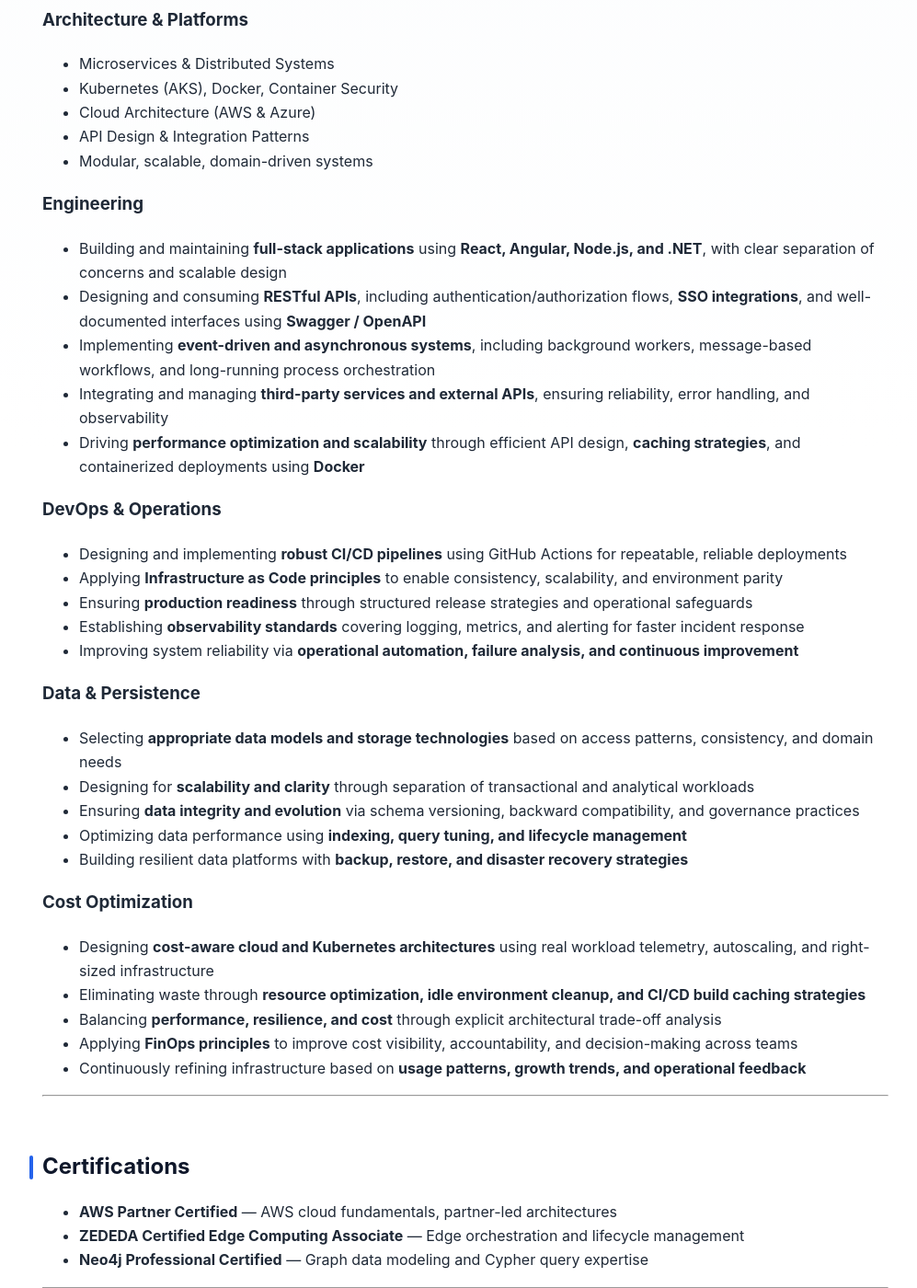
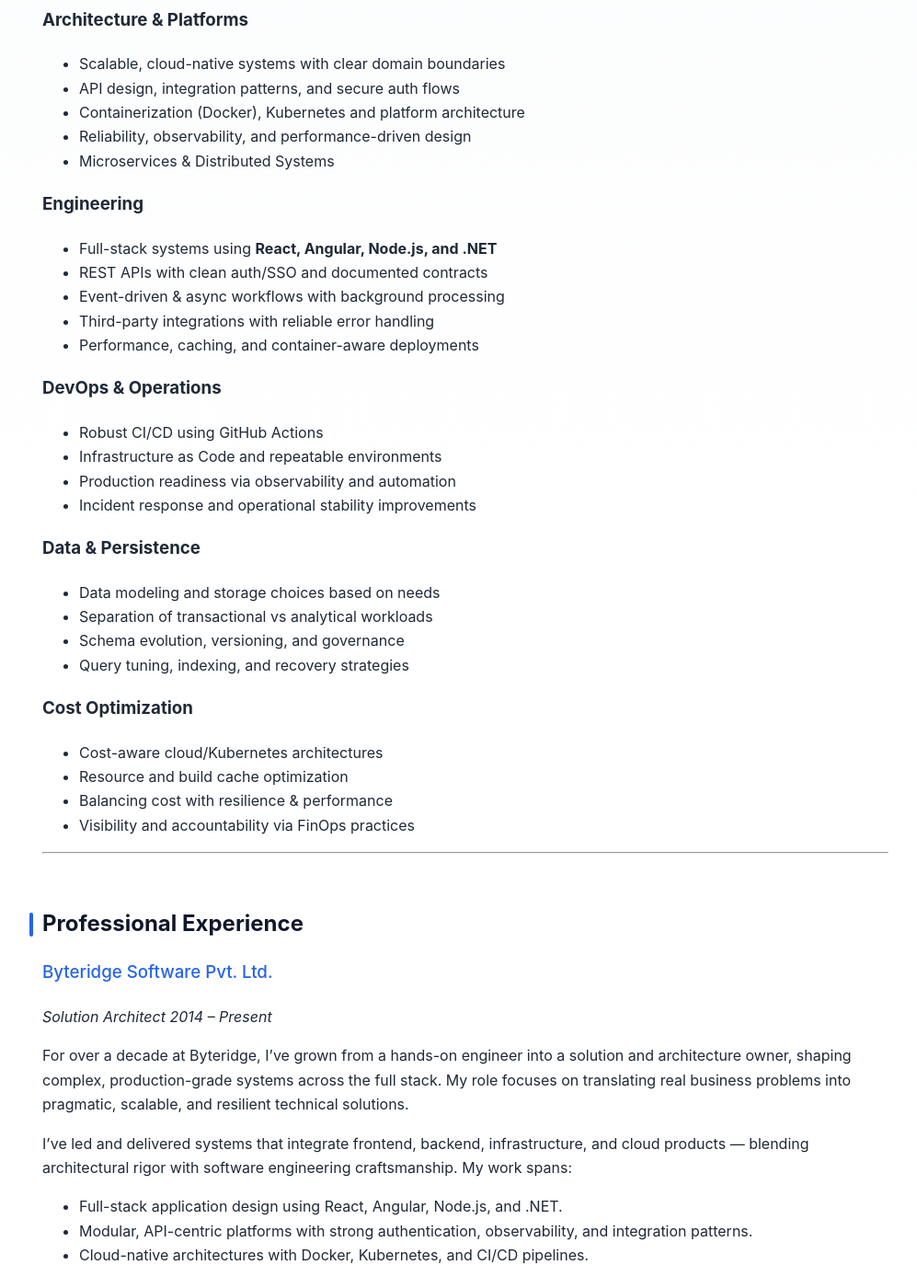
Before and after one commit to aloknecessary/aloknecessary.github.io, a Jekyll site: the page built from index.md, in a window 1280 px wide and 1400 px high, scrolled down 932 px. Shown: the whole window at 92% size, without its empty margins (134-1131 px from the left). Built offline with Jekyll 4.4.1, drawn with Linux system fonts in a browser that asks for light colours; some of the changed text lies outside the part shown.

Commit message:
Update expertise and experience sections in index.md
Revised core expertise and professional experience sections to enhance clarity and detail.

Signed-off-by: Alok Ranjan Daftuar <aloknecessary@gmail.com>

```diff
--- a/index.md
+++ b/index.md
@@ -32,39 +32,62 @@
 ## Core Expertise
 
 ### Architecture & Platforms
-- Microservices & Distributed Systems
-- Kubernetes (AKS), Docker, Container Security
-- Cloud Architecture (AWS & Azure)
-- API Design & Integration Patterns
-- Modular, scalable, domain-driven systems
+
+* Scalable, cloud-native systems with clear domain boundaries
+* API design, integration patterns, and secure auth flows
+* Containerization (Docker), Kubernetes and platform architecture
+* Reliability, observability, and performance-driven design
+* Microservices & Distributed Systems
+
 
 ### Engineering
-- Building and maintaining **full-stack applications** using **React, Angular, Node.js, and .NET**, with clear separation of concerns and scalable design
-- Designing and consuming **RESTful APIs**, including authentication/authorization flows, **SSO integrations**, and well-documented interfaces using **Swagger / OpenAPI**
-- Implementing **event-driven and asynchronous systems**, including background workers, message-based workflows, and long-running process orchestration
-- Integrating and managing **third-party services and external APIs**, ensuring reliability, error handling, and observability
-- Driving **performance optimization and scalability** through efficient API design, **caching strategies**, and containerized deployments using **Docker**
+
+* Full-stack systems using **React, Angular, Node.js, and .NET**
+* REST APIs with clean auth/SSO and documented contracts
+* Event-driven & async workflows with background processing
+* Third-party integrations with reliable error handling
+* Performance, caching, and container-aware deployments
 
 ### DevOps & Operations
-- Designing and implementing **robust CI/CD pipelines** using GitHub Actions for repeatable, reliable deployments
-- Applying **Infrastructure as Code principles** to enable consistency, scalability, and environment parity
-- Ensuring **production readiness** through structured release strategies and operational safeguards
-- Establishing **observability standards** covering logging, metrics, and alerting for faster incident response
-- Improving system reliability via **operational automation, failure analysis, and continuous improvement**
+
+* Robust CI/CD using GitHub Actions
+* Infrastructure as Code and repeatable environments
+* Production readiness via observability and automation
+* Incident response and operational stability improvements
+
 
 ### Data & Persistence
-- Selecting **appropriate data models and storage technologies** based on access patterns, consistency, and domain needs
-- Designing for **scalability and clarity** through separation of transactional and analytical workloads
-- Ensuring **data integrity and evolution** via schema versioning, backward compatibility, and governance practices
-- Optimizing data performance using **indexing, query tuning, and lifecycle management**
-- Building resilient data platforms with **backup, restore, and disaster recovery strategies**
+
+* Data modeling and storage choices based on needs
+* Separation of transactional vs analytical workloads
+* Schema evolution, versioning, and governance
+* Query tuning, indexing, and recovery strategies
+
 
 ### Cost Optimization
-- Designing **cost-aware cloud and Kubernetes architectures** using real workload telemetry, autoscaling, and right-sized infrastructure
-- Eliminating waste through **resource optimization, idle environment cleanup, and CI/CD build caching strategies**
-- Balancing **performance, resilience, and cost** through explicit architectural trade-off analysis
-- Applying **FinOps principles** to improve cost visibility, accountability, and decision-making across teams
-- Continuously refining infrastructure based on **usage patterns, growth trends, and operational feedback**
+
+* Cost-aware cloud/Kubernetes architectures
+* Resource and build cache optimization
+* Balancing cost with resilience & performance
+* Visibility and accountability via FinOps practices
+
+---
+## Professional Experience
+
+### **[Byteridge Software Pvt. Ltd.](https://www.byteridge.com)**
+*Solution Architect*
+*2014 – Present*
+
+For over a decade at Byteridge, I’ve grown from a hands-on engineer into a solution and architecture owner, shaping complex, production-grade systems across the full stack. My role focuses on translating real business problems into pragmatic, scalable, and resilient technical solutions.
+
+I’ve led and delivered systems that integrate frontend, backend, infrastructure, and cloud products — blending architectural rigor with software engineering craftsmanship. My work spans:
+- Full-stack application design using React, Angular, Node.js, and .NET.
+- Modular, API-centric platforms with strong authentication, observability, and integration patterns.
+- Cloud-native architectures with Docker, Kubernetes, and CI/CD pipelines.
+
+A core part of my role involves collaborating with product, UX, and business stakeholders to drive clarity and alignment, as well as mentoring engineers through system design and implementation decisions.
+
+Byteridge continues to be the foundation where I’ve built my engineering philosophy — pragmatic, resilient, and continuously evolving systems that solve real problems.
 
 ---
 
```
